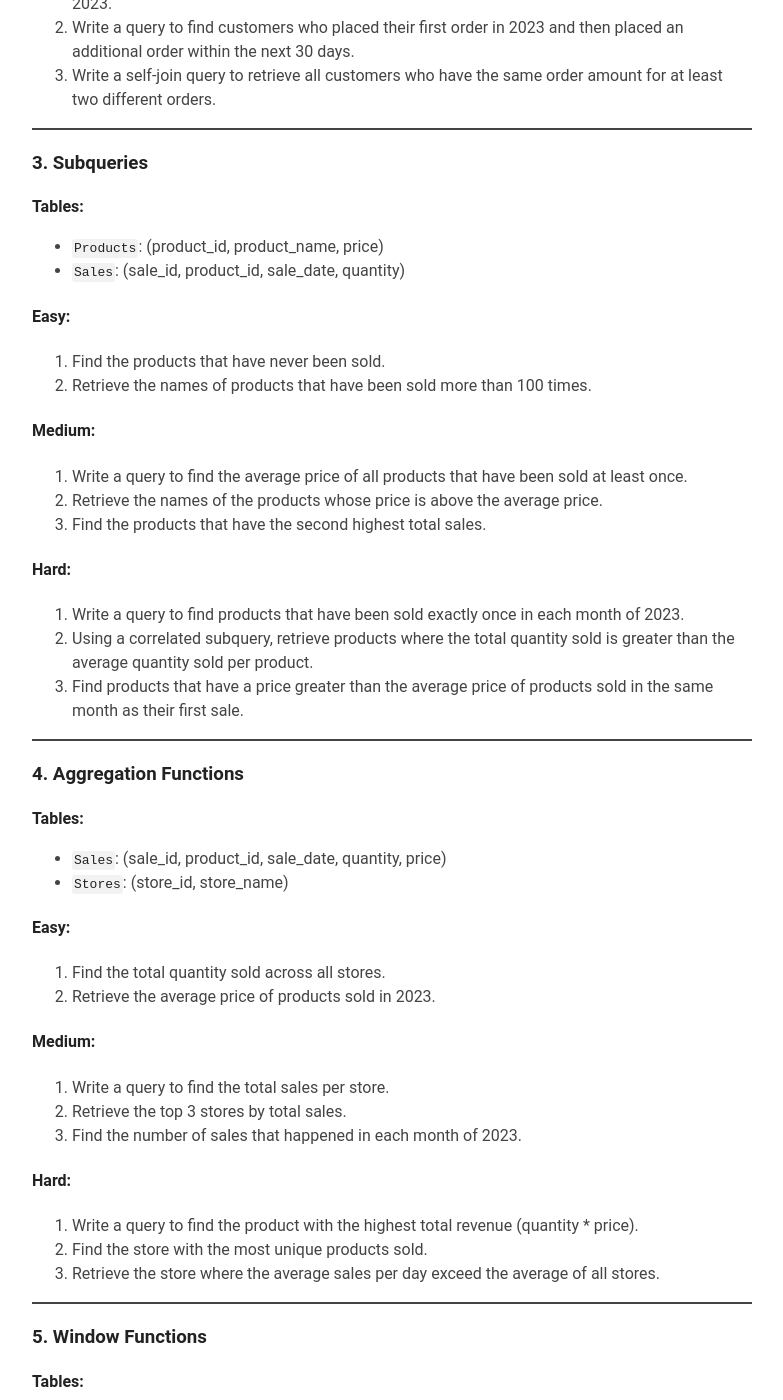
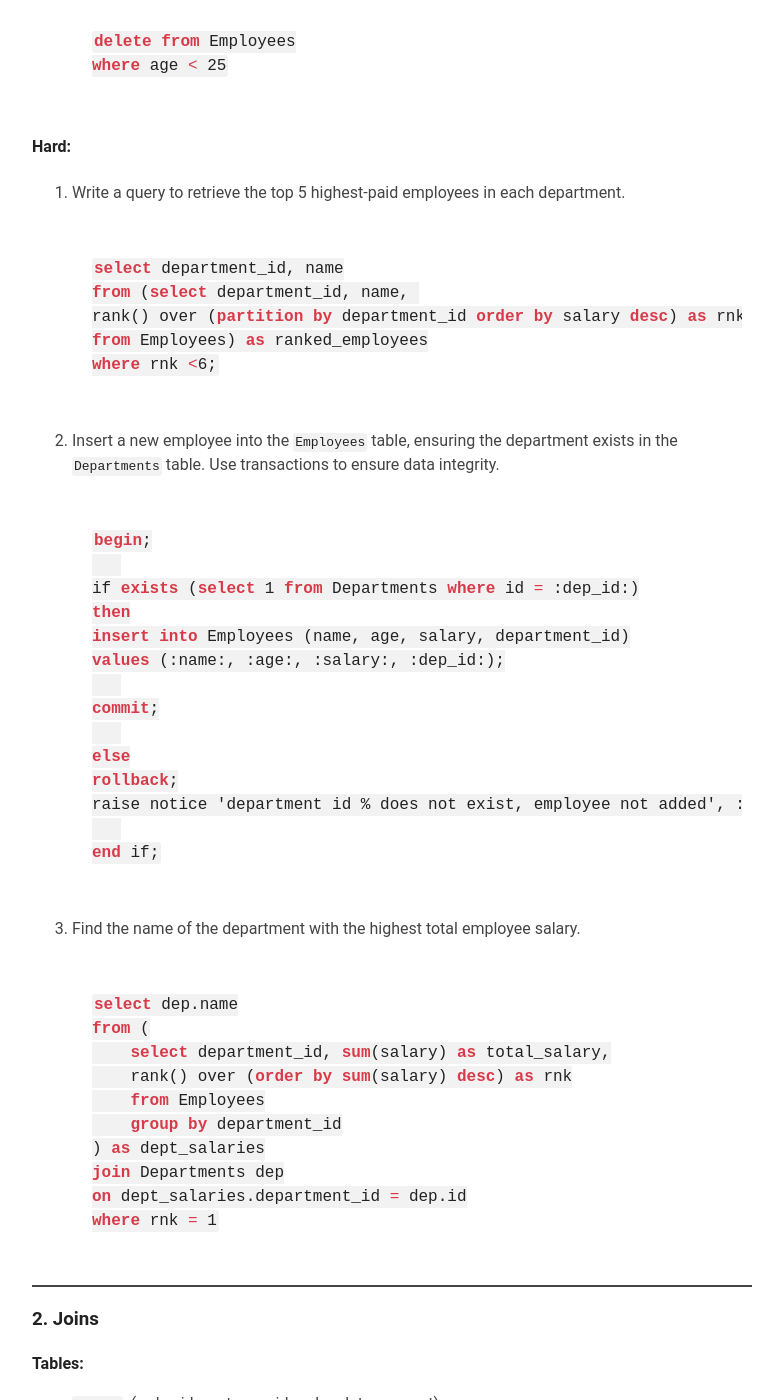
Before and after one commit to jithendray/test, a Jekyll site: the page built from notes/sql/sql-practice-questions.md, in a window 1280 px wide and 1400 px high, scrolled down 1480 px. Shown: the whole window, without its empty margins (248-1031 px from the left). Built offline with Jekyll 4.4.1, drawn with Linux system fonts in a browser that asks for light colours; our own code applies the rules of GitHub Pages for plain Markdown files; some of the changed text lies outside the part shown.

Commit message:
sql-notes

````diff
--- a/notes/.obsidian/appearance.json
+++ b/notes/.obsidian/appearance.json
@@ -1,3 +1,3 @@
 {
-  "theme": "moonstone"
+  "theme": "obsidian"
 }
--- a/notes/sql/sql-practice-questions.md
+++ b/notes/sql/sql-practice-questions.md
@@ -8,21 +12,81 @@
 - `Departments`: (id, department_name)
 #### Easy:
 1. Retrieve the names and ages of all employees from the `Employees` table.
-
 ```sql
 select name, age from Employees
 ```
 
 2. Find the department names where employees have a salary greater than 50,000.
+```sql
+select distinct d.department_name
+from Employees e join Departments d
+on e.department_id = d.id
+where e.salary > 50000
+```
 
 #### Medium:
 1. Find the number of employees in each department.
+```sql
+   select d.department_name, count(distinct e.id) as cnt
+   from Employees e left join Departments d
+   on e.department_id = d.id
+   group by d.department_name
+```
 2. Update the salary of employees in the "Finance" department by increasing it by 10%.
+```sql
+   update Employees e
+   set e.salary = e.salary + 0.1 * e.salary
+   from Departments d
+   where e.department_id = d.id
+   and d.department_name = 'Finance'
+```
 3. Delete all employees from the `Employees` table who are younger than 25.
+```sql
+   delete from Employees
+   where age < 25
+```
+
 #### Hard:
 1. Write a query to retrieve the top 5 highest-paid employees in each department.
+```sql
+   select department_id, name
+   from (select department_id, name,
+   rank() over (partition by department_id order by salary desc) as rnk
+   from Employees) as ranked_employees
+   where rnk <6;
+```
+
 2. Insert a new employee into the `Employees` table, ensuring the department exists in the `Departments` table. Use transactions to ensure data integrity.
+```sql
+   begin;
+
+   if exists (select 1 from Departments where id = :dep_id:)
+   then
+   insert into Employees (name, age, salary, department_id)
+   values (:name:, :age:, :salary:, :dep_id:);
+
+   commit;
+
+   else
+   rollback;
+   raise notice 'department id % does not exist, employee not added', :dep_id:;
+
+   end if;
+```
+
 3. Find the name of the department with the highest total employee salary.
+```sql
+   select dep.name
+   from (
+	   select department_id, sum(salary) as total_salary,
+	   rank() over (order by sum(salary) desc) as rnk
+	   from Employees
+	   group by department_id
+   ) as dept_salaries
+   join Departments dep
+   on dept_salaries.department_id = dep.id
+   where rnk = 1
+```
 
 ----
 ### 2. **Joins**
@@ -40,9 +104,11 @@
 #### Medium:
 
 1. List all customers who have not placed any orders.
+```sql
+
+```
 2. Write a query to find customers who placed more than 5 orders in the last 6 months.
 3. Retrieve the customer names and their order amounts for orders that exceed $500.
-
 #### Hard:
 
 1. Find the top 3 customers based on the total value of their orders, but only for orders placed in 2023.
````
Also changed, not shown: other parts of notes/sql/sql-practice-questions.md (+4 -0 lines), notes/.obsidian/workspace.json (+18 -3 lines), notes/sql/important-sql-stuff.md (added, +8 -0 lines), notes/sql/sql-update-statements.md (added, +160 -0 lines).
